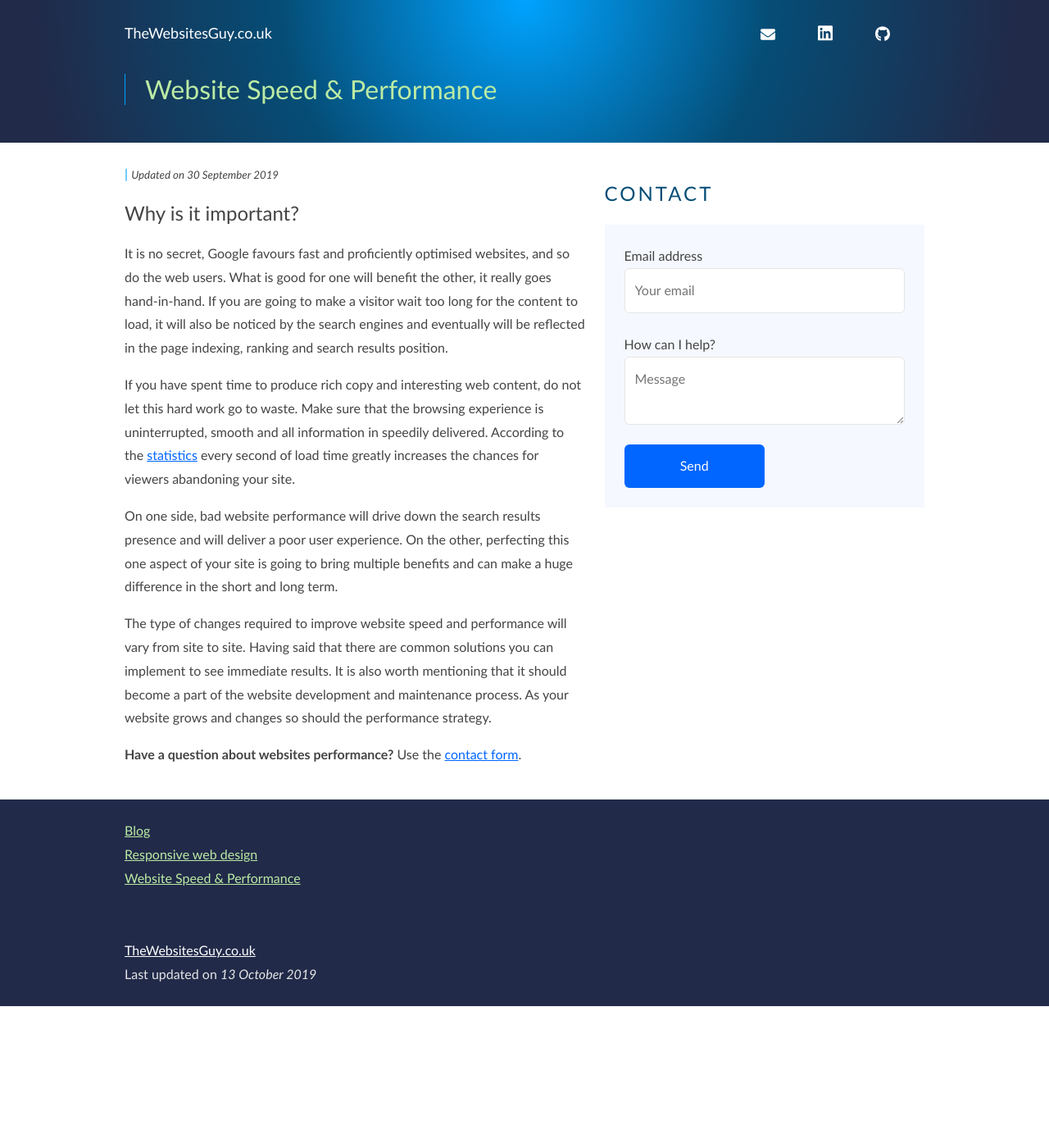
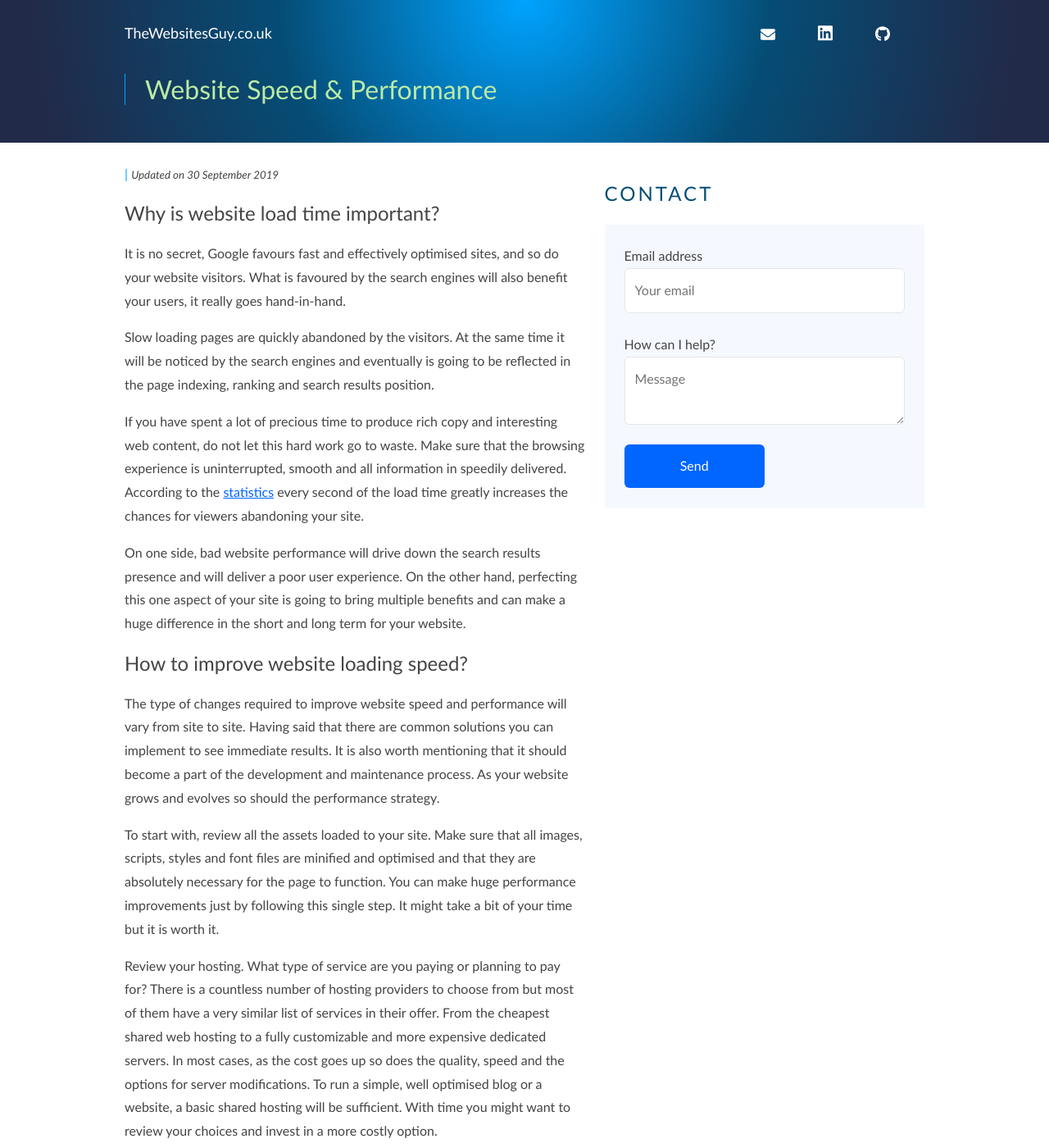
Before and after one commit to proochster/thewebsitesguy, a Jekyll site: the page built from website-speed-and-performance.html, in a window 1280 px wide and 1400 px high. Shown: the whole window at 82% size. Built offline with Jekyll 4.4.1, drawn with Linux system fonts in a browser that asks for light colours; comment, search, counter and statistics services are not loaded.

Commit message:
^ Performance page copy

```diff
--- a/website-speed-and-performance.html
+++ b/website-speed-and-performance.html
@@ -5,14 +5,22 @@ date: 2019-09-30
 priority: 0.8
 description: Creating a content-rich website is a great first step to the online presence. A well optimized site can boost position in the search rankings and attract more users. Improving website performance should be an integral and continuous part of the development process rather than an afterthought.
 ---
-<h2>Why is it important?</h2>
+<h2>Why is website load time important?</h2>
 
-<p>It is no secret, Google favours fast and proficiently optimised websites, and so do the web users. What is good for one will benefit the other, it really goes hand-in-hand. If you are going to make a visitor wait too long for the content to load, it will also be noticed by the search engines and eventually will be reflected in the page indexing, ranking and search results position.</p>
+<p>It is no secret, Google favours fast and effectively optimised sites, and so do your website visitors. What is favoured by the search engines will also benefit your users, it really goes hand-in-hand.</p>
 
-<p>If you have spent time to produce rich copy and interesting web content, do not let this hard work go to waste. Make sure that the browsing experience is uninterrupted, smooth and all information in speedily delivered. According to the <a href="https://developers.google.com/web/fundamentals/performance/why-performance-matters" title="Performance matters" class="link" target="_blank">statistics</a> every second of load time greatly increases the chances for viewers abandoning your site.</p>
+<p>Slow loading pages are quickly abandoned by the visitors. At the same time it will be noticed by the search engines and eventually is going to be reflected in the page indexing, ranking and search results position.</p>
 
-<p>On one side, bad website performance will drive down the search results presence and will deliver a poor user experience. On the other, perfecting this one aspect of your site is going to bring multiple benefits and can make a huge difference in the short and long term.</p>
+<p>If you have spent a lot of precious time to produce rich copy and interesting web content, do not let this hard work go to waste. Make sure that the browsing experience is uninterrupted, smooth and all information in speedily delivered. According to the <a href="https://developers.google.com/web/fundamentals/performance/why-performance-matters" title="Performance matters" class="link" target="_blank">statistics</a> every second of the load time greatly increases the chances for viewers abandoning your site.</p>
 
-<p>The type of changes required to improve website speed and performance will vary from site to site. Having said that there are common solutions you can implement to see immediate results. It is also worth mentioning that it should become a part of the website development and maintenance process. As your website grows and changes so should the performance strategy.</p>
+<p>On one side, bad website performance will drive down the search results presence and will deliver a poor user experience. On the other hand, perfecting this one aspect of your site is going to bring multiple benefits and can make a huge difference in the short and long term for your website.</p>
+
+<h2>How to improve website loading speed?</h2>
+
+<p>The type of changes required to improve website speed and performance will vary from site to site. Having said that there are common solutions you can implement to see immediate results. It is also worth mentioning that it should become a part of the development and maintenance process. As your website grows and evolves so should the performance strategy.</p>
+
+<p>To start with, review all the assets loaded to your site. Make sure that all images, scripts, styles and font files are minified and optimised and that they are absolutely necessary for the page to function. You can make huge performance improvements just by following this single step. It might take a bit of your time but it is worth it.</p>
+
+<p>Review your hosting. What type of service are you paying or planning to pay for? There is a countless number of hosting providers to choose from but most of them have a very similar list of services in their offer. From the cheapest shared web hosting to a fully customizable and more expensive dedicated servers. In most cases, as the cost goes up so does the quality, speed and the options for server modifications. To run a simple, well optimised blog or a website, a basic shared hosting will be sufficient. With time you might want to review your choices and invest in a more costly option.</p>
 
 <p><strong>Have a question about websites performance?</strong> Use the <a href="#contact" title="Get in touch" class="link">contact form</a>.</p>
```
